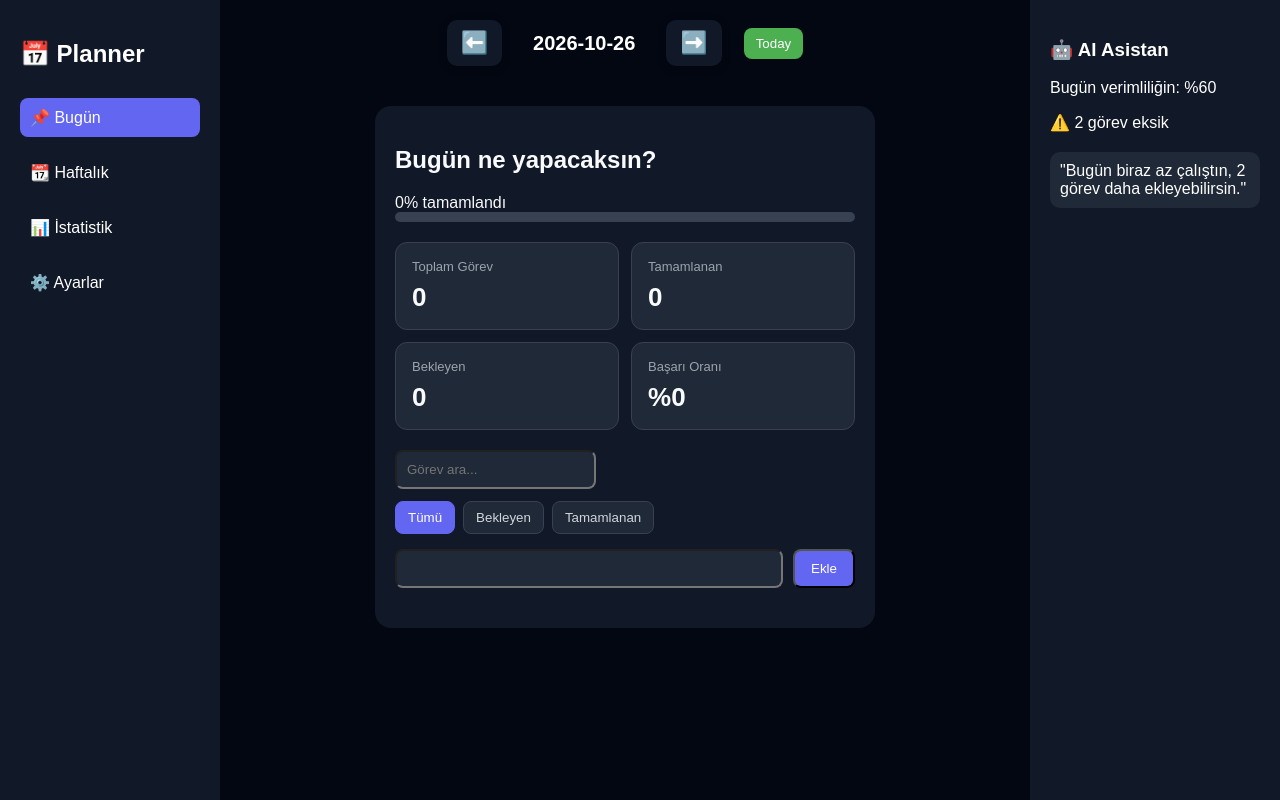
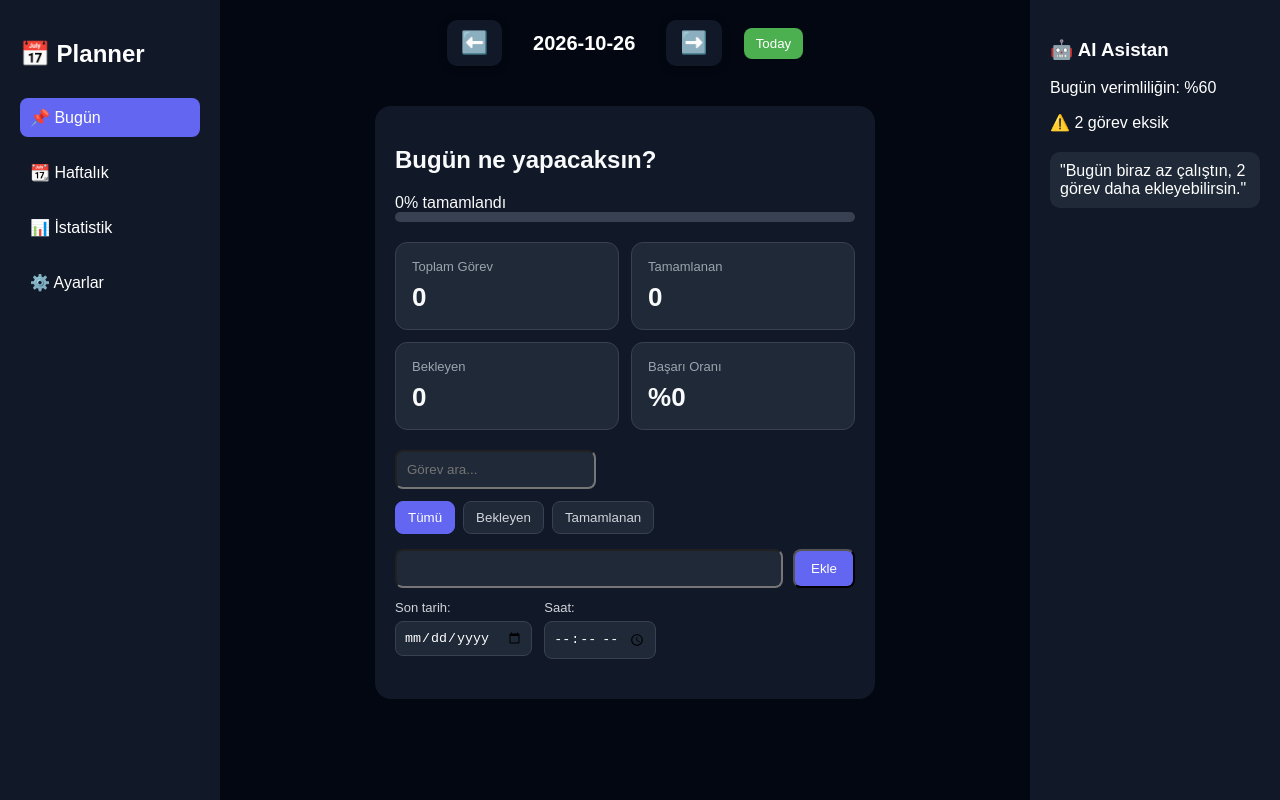
Before and after one commit to gdgedikbasi/daily-planner, a React (Vite) app: page / in a window 1280 px wide. Built offline with nearby package versions, Linux system fonts and the light colour scheme; the HTML template or start-up script is replaced by a standard one.

Commit message:
Add task deadlines and status indicators

```diff
--- a/src/components/TaskBoard.jsx
+++ b/src/components/TaskBoard.jsx
@@ -5,6 +5,8 @@ import { calculateStats } from "../utils/taskStats";
 
 export default function TaskBoard({ selectedDate }) {
   const [task, setTask] = useState("");
+  const [dueDate, setDueDate] = useState("");
+  const [dueTime, setDueTime] = useState("");
 
   const [searchQuery, setSearchQuery] = useState("");
   const [filter,setFilter]=useState("all");
@@ -64,6 +66,46 @@ export default function TaskBoard({ selectedDate }) {
     }));
   };
 
+  const getDeadlineStatus=(task)=>{
+    if(task.done){
+      return{
+        text:"Tamamlandı",
+        color:"#22c55e",
+      }
+    }
+
+    if(!task.dueDate){
+      return null;
+    }
+
+    const now=new Date();
+    const deadline=new Date(
+      `${task.dueDate}T${task.dueTime||"23:59"}:00`
+    );
+
+    if(deadline<now){
+      return{
+        text:"Süresi doldu",
+        color:"#ef4444",
+      };
+    }
+
+    const timeLeft=deadline.getTime()-now.getTime();
+    const oneDay=24*60*60*1000;
+
+    if(timeLeft<=oneDay){
+      return{
+        text:"Yaklaşıyor",
+        color:"#f59e0b",
+      };
+    }
+
+    return {
+      text: "Zamanında",
+      color: "#22c55e",
+    };
+  };
+
   const addTask = () => {
     if (!task.trim()) return;
 
@@ -72,12 +114,16 @@ export default function TaskBoard({ selectedDate }) {
       text: task,
       done: false,
       createdAt: new Date().toISOString(),
+      dueDate:dueDate||"",
+      dueTime:dueTime||"",
       pinned: false,
       priority: "medium",
     };
 
     updateTasks([...tasks, newTask]);
     setTask("");
+    setDueDate("");
+    setDueTime("");
   };
 
   const toggleTask = (id) => {
@@ -211,6 +257,30 @@ export default function TaskBoard({ selectedDate }) {
         </button>
       </div>
 
+
+      <div style={styles.deadlineBox}>
+        <label style={styles.deadlineLabel}>
+          Son tarih:
+          <input
+            type="date"
+            value={dueDate}
+            onChange={(e) => setDueDate(e.target.value)}
+            style={styles.dateTimeInput}
+          />
+        </label>
+
+        <label style={styles.deadlineLabel}>
+          Saat:
+          <input
+            type="time"
+            value={dueTime}
+            onChange={(e) => setDueTime(e.target.value)}
+            style={styles.dateTimeInput}
+          />
+        </label>
+      </div>
+
+
       <Reorder.Group
         axis="y"
         values={filteredTasks}
@@ -252,6 +322,43 @@ export default function TaskBoard({ selectedDate }) {
                     ⏰ {formatDate(t.createdAt)}
                   </small>
                 )}
+
+                {(t.dueDate || t.dueTime) && (
+                  <small style={styles.deadlineText}>
+                    📅 Son tarih:{" "}
+                    {t.dueDate
+                      ? new Date(t.dueDate + "T12:00:00").toLocaleDateString("tr-TR", {
+                          day: "numeric",
+                          month: "long",
+                          year: "numeric",
+                        })
+                      : "Belirtilmedi"}
+                    {t.dueTime && ` • ${t.dueTime}`}
+                  </small>
+                )}
+
+                {(() => {
+                  const status = getDeadlineStatus(t);
+
+                  if (!status) return null;
+
+                  return (
+                    <small
+                      style={{
+                        display: "inline-block",
+                        marginTop: 6,
+                        padding: "4px 8px",
+                        borderRadius: 6,
+                        backgroundColor: `${status.color}20`,
+                        color: status.color,
+                        fontSize: 12,
+                        fontWeight: 600,
+                      }}
+                    >
+                      {status.text}
+                    </small>
+                  );
+                })()}
               </div>
 
               {/* ✅ PRIORITY BUTTON */}
@@ -402,4 +509,34 @@ const styles = {
     fontSize: 26,
     fontWeight: "bold",
   },
+
+  deadlineBox:{
+    display:"flex",
+    gap:12,
+    marginTop:12,
+    flexWrap:"wrap",
+  },
+
+  deadlineText:{
+    display:"block",
+    marginTop:6,
+    color:"#a5b4fc",
+    fontSize:12,
+  },
+
+  deadlineLabel:{
+    display:"flex",
+    flexDirection:"column",
+    gap:6,
+    color:"#d1d5db",
+    fontSize:13,
+  },
+
+  dateTimeInput:{
+    padding:8,
+    borderRadius:8,
+    border:"1px solid #374151",
+    background:"#1f2937",
+    color:"#fff",
+  },
 };
```
